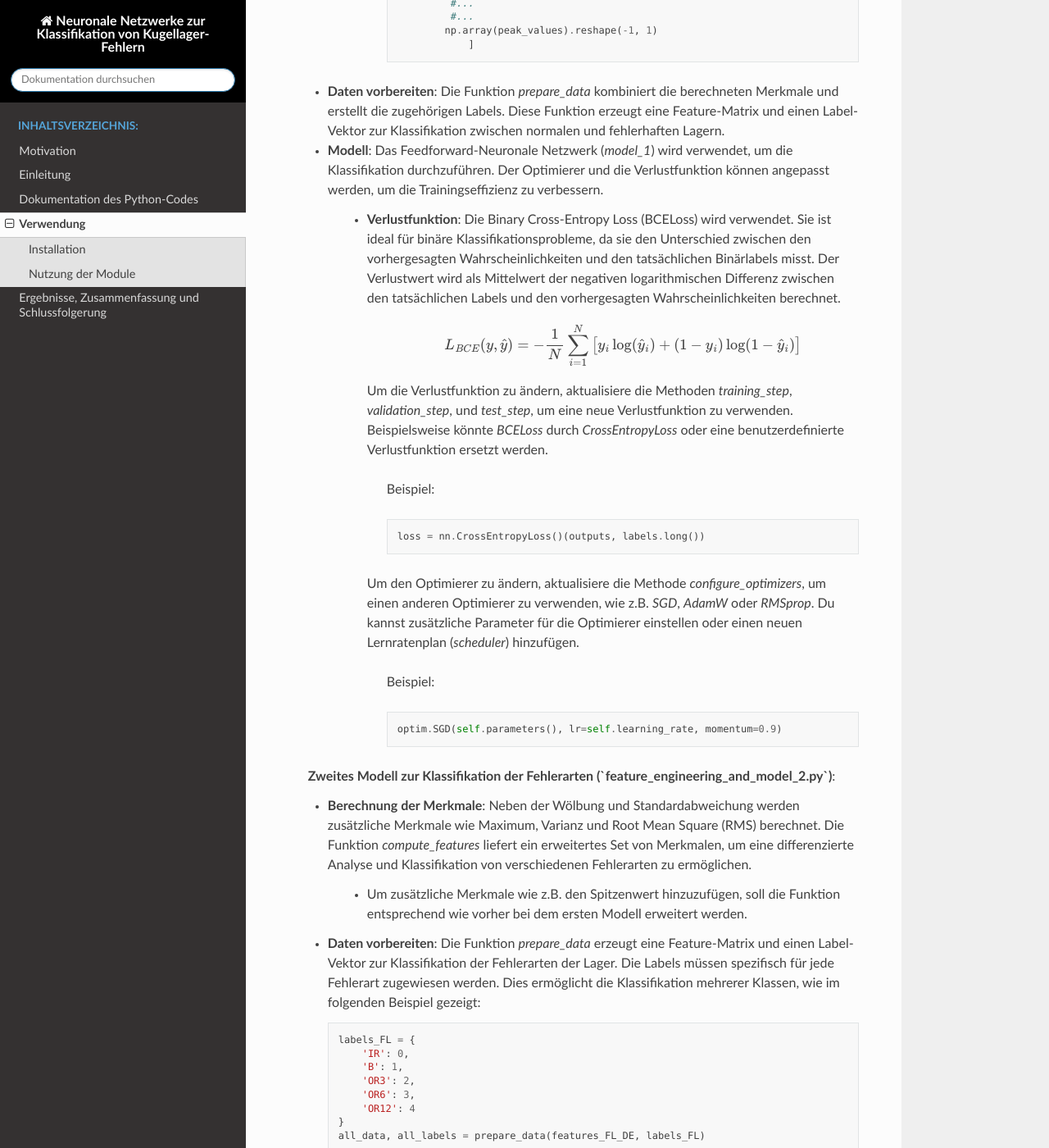
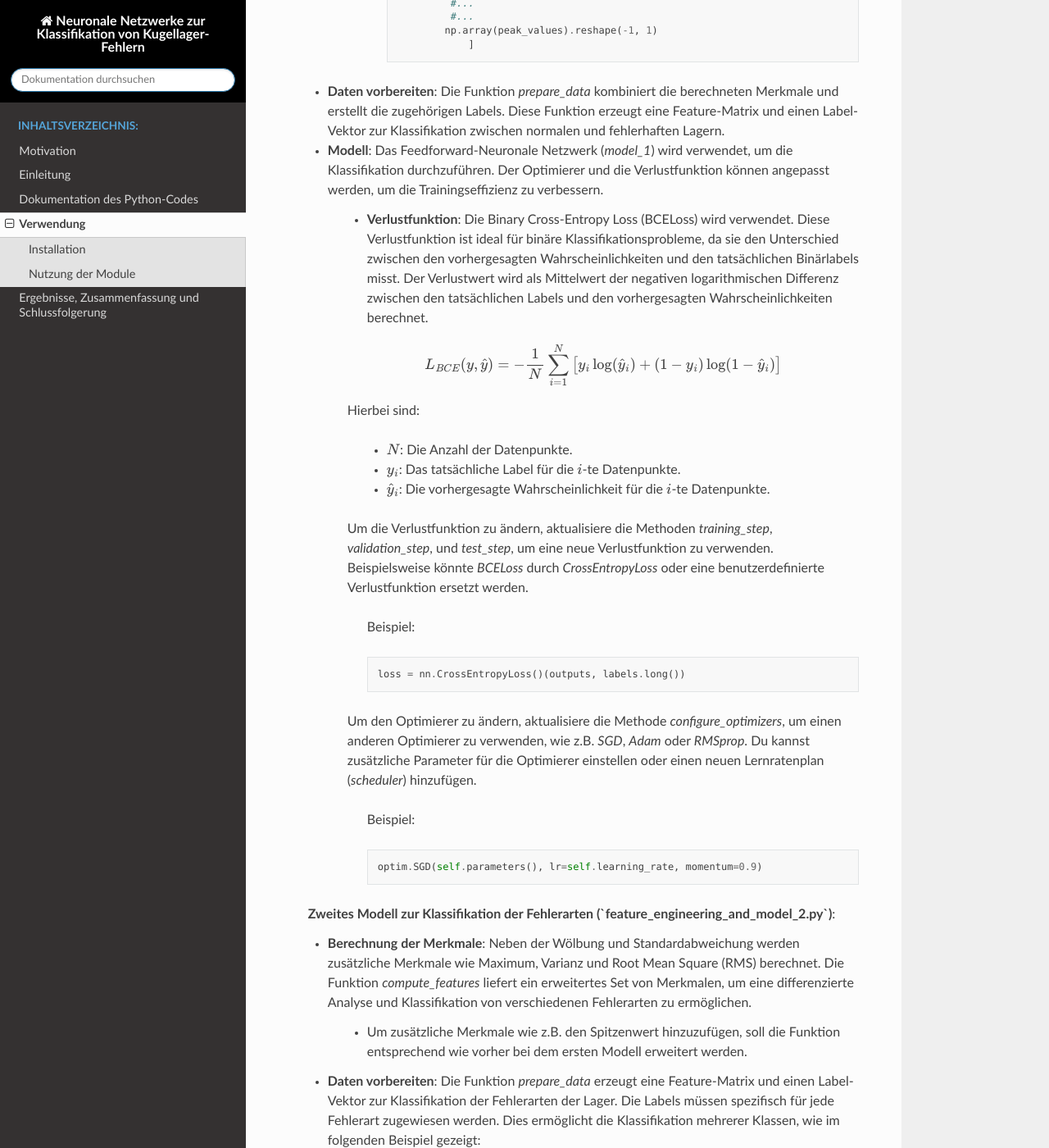
Before and after one commit to mohammad-alolabi/Pythonprojekt, a Sphinx documentation site: the page built from docs/source/Verwendung.rst, in a window 1280 px wide and 1400 px high, scrolled down 3366 px. Shown: the whole window at 82% size. Built offline with Sphinx 7.4.7 and the Read the Docs theme 2.0.0, drawn with Linux system fonts in a browser that asks for light colours; some of the changed text lies outside the part shown.

Commit message:
Die doku wird korrigiert und mit Beschreibung der Verlustfunktionen erweitert

```diff
--- a/docs/source/Verwendung.rst
+++ b/docs/source/Verwendung.rst
@@ -148,9 +148,17 @@
 
    - **Modell**: Das Feedforward-Neuronale Netzwerk (`model_1`) wird verwendet, um die Klassifikation durchzuführen. Der Optimierer und die Verlustfunktion können angepasst werden, um die Trainingseffizienz zu verbessern.
 
-        - **Verlustfunktion**: Die Binary Cross-Entropy Loss (BCELoss) wird verwendet. Sie ist ideal für binäre Klassifikationsprobleme, da sie den Unterschied zwischen den vorhergesagten Wahrscheinlichkeiten und den tatsächlichen Binärlabels misst. Der Verlustwert wird als Mittelwert der negativen logarithmischen Differenz zwischen den tatsächlichen Labels und den vorhergesagten Wahrscheinlichkeiten berechnet.
+         - **Verlustfunktion**: Die Binary Cross-Entropy Loss (BCELoss) wird verwendet. Diese Verlustfunktion ist ideal für binäre Klassifikationsprobleme, da sie den Unterschied zwischen den vorhergesagten Wahrscheinlichkeiten und den tatsächlichen Binärlabels misst. Der Verlustwert wird als Mittelwert der negativen logarithmischen Differenz zwischen den tatsächlichen Labels und den vorhergesagten Wahrscheinlichkeiten berechnet.
 
-            .. math:: L_{BCE}(y, \hat{y}) = - \frac{1}{N} \sum_{i=1}^N \left[y_i \log(\hat{y}_i) + (1 - y_i) \log(1 - \hat{y}_i)\right]
+         .. math::
+
+              L_{BCE}(y, \hat{y}) = - \frac{1}{N} \sum_{i=1}^{N} \left[ y_i \log(\hat{y}_i) + (1 - y_i) \log(1 - \hat{y}_i) \right]
+
+         Hierbei sind:
+
+            - :math:`N`: Die Anzahl der Datenpunkte.
+            - :math:`y_i`: Das tatsächliche Label für die :math:`i`-te Datenpunkte.
+            - :math:`\hat{y}_i`: Die vorhergesagte Wahrscheinlichkeit für die :math:`i`-te Datenpunkte.
 
          Um die Verlustfunktion zu ändern, aktualisiere die Methoden `training_step`, `validation_step`, und `test_step`, um eine neue Verlustfunktion zu verwenden. Beispielsweise könnte `BCELoss` durch `CrossEntropyLoss` oder eine benutzerdefinierte Verlustfunktion ersetzt werden.
 
@@ -160,7 +168,7 @@
 
                  loss = nn.CrossEntropyLoss()(outputs, labels.long())
 
-         Um den Optimierer zu ändern, aktualisiere die Methode `configure_optimizers`, um einen anderen Optimierer zu verwenden, wie z.B. `SGD`, `AdamW` oder `RMSprop`. Du kannst zusätzliche Parameter für die Optimierer einstellen oder einen neuen Lernratenplan (`scheduler`) hinzufügen.
+         Um den Optimierer zu ändern, aktualisiere die Methode `configure_optimizers`, um einen anderen Optimierer zu verwenden, wie z.B. `SGD`, `Adam` oder `RMSprop`. Du kannst zusätzliche Parameter für die Optimierer einstellen oder einen neuen Lernratenplan (`scheduler`) hinzufügen.
 
             Beispiel:
 
@@ -192,7 +200,16 @@
 
         - **Verlustfunktion**: Die Cross-Entropy Loss (CELoss) wird verwendet. Diese Verlustfunktion ist ideal für Multi-Klassen-Klassifikationsprobleme, da sie die Wahrscheinlichkeitsdifferenzen zwischen den vorhergesagten und tatsächlichen Klassenlabels über mehrere Klassen misst.
 
-            .. math:: L_{CE}(y, \hat{y}) = - \frac{1}{N} \sum_{i=1}^N \sum_{c=1}^C y_{i,c} \log(\hat{y}_{i,c})
+        .. math::
+
+             L_{CE}(y, \hat{y}) = - \frac{1}{N} \sum_{i=1}^{N} \sum_{c=1}^{C} y_{i,c} \log(\hat{y}_{i,c})
+
+        Hierbei sind:
+
+            - :math:`N`: Die Anzahl der Datenpunkte.
+            - :math:`C`: Die Anzahl der Klassen.
+            - :math:`y_{i,c}`: Das tatsächliche Label für die :math:`i`-te Datenpunkte und die Klasse :math:`c`.
+            - :math:`\hat{y}_{i,c}`: Die vorhergesagte Wahrscheinlichkeit für die :math:`i`-te Datenpunkte und die Klasse :math:`c`.
 
          Um die Verlustfunktion anzupassen, ändere die Methoden `training_step`, `validation_step`, und `test_step`, um eine neue Verlustfunktion zu verwenden.
 
@@ -325,9 +342,27 @@
      # Testen des Modells
      test_model(model, test_loader_DE, "Test_DE")
 
-Mit diesem Beispiel wird am Ende das Modell trainiert, validiert und getestet und mit dem Test_DE
-Genauigkeit = :math:`\frac{\text{Gesamtanzahl der Vorhersagen}}{\text{Anzahl der korrekten Vorhersagen}} \approx 0,985`
-erreicht. Das unten resultierende Diagramm zeigt die ersten 100 aus 5457 getesteten Punkten als grafische Darstellung.
+Mit diesem Beispiel wird am Ende das Modell trainiert, validiert und getestet. Mit dem `Test_DE`
+wird eine Genauigkeit erreicht von:
+
+.. math::
+
+    \text{Genauigkeit} = \frac{\text{Anzahl der korrekten Vorhersagen}}{\text{Gesamtanzahl der Vorhersagen}} \approx 0,985
+
+Dies wird formelhaft wie folgt berechnet:
+
+.. math::
+
+    \text{Genauigkeit} = \frac{1}{N} \sum_{i=1}^{N} \mathbf{1}\{ \hat{y}_i = y_i \}
+
+wobei:
+
+- :math:`N` die Gesamtzahl der Vorhersagen ist.
+- :math:`\hat{y}_i` die vorhergesagte Klasse für das :math:`i`-te Beispiel ist.
+- :math:`y_i` die tatsächliche Klasse für die :math:`i`-te Datenpunkte ist.
+- :math:`\mathbf{1}\{ \hat{y}_i = y_i \}` eine Indikatorfunktion ist, die :math:`1` ist, wenn :math:`\hat{y}_i` gleich :math:`y_i` ist, und :math:`0` ansonsten.
+
+Das unten resultierende Diagramm zeigt die ersten 100 aus 5457 getesteten Punkten als grafische Darstellung.
 
 .. figure:: /_static/Figure4.png
    :alt:
```
Also changed, not shown: docs/source/Ergebnisse.rst (+3 -4 lines), 11 other files.
